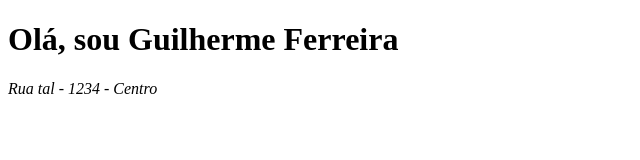
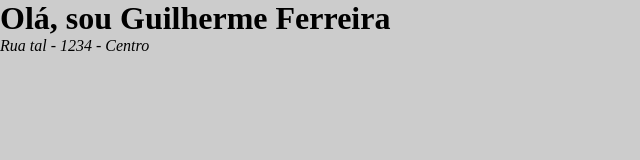
Before and after one commit to guiarf/conceitos-git, a website: page index.html in a window 1280 px wide. Shown: the whole page, without its empty margins (0-640 px from the left). Drawn offline with Linux system fonts and the light colour scheme.

Commit message:
adiciona css

```diff
--- /dev/null
+++ b/assets/css/style.css
@@ -0,0 +1,9 @@
+* {
+    margin: 0;
+    padding: 0;
+    box-sizing: border-box;
+}
+
+html, body {
+    background-color: #CCCCCC;
+}
--- a/index.html
+++ b/index.html
@@ -5,6 +5,7 @@
     <meta http-equiv="X-UA-Compatible" content="IE=edge">
     <meta name="viewport" content="width=device-width, initial-scale=1.0">
     <title>Git Concepts</title>
+    <link rel="stylesheet" href="./assets/css/style.css">
 </head>
 <body>
     <main>
```
